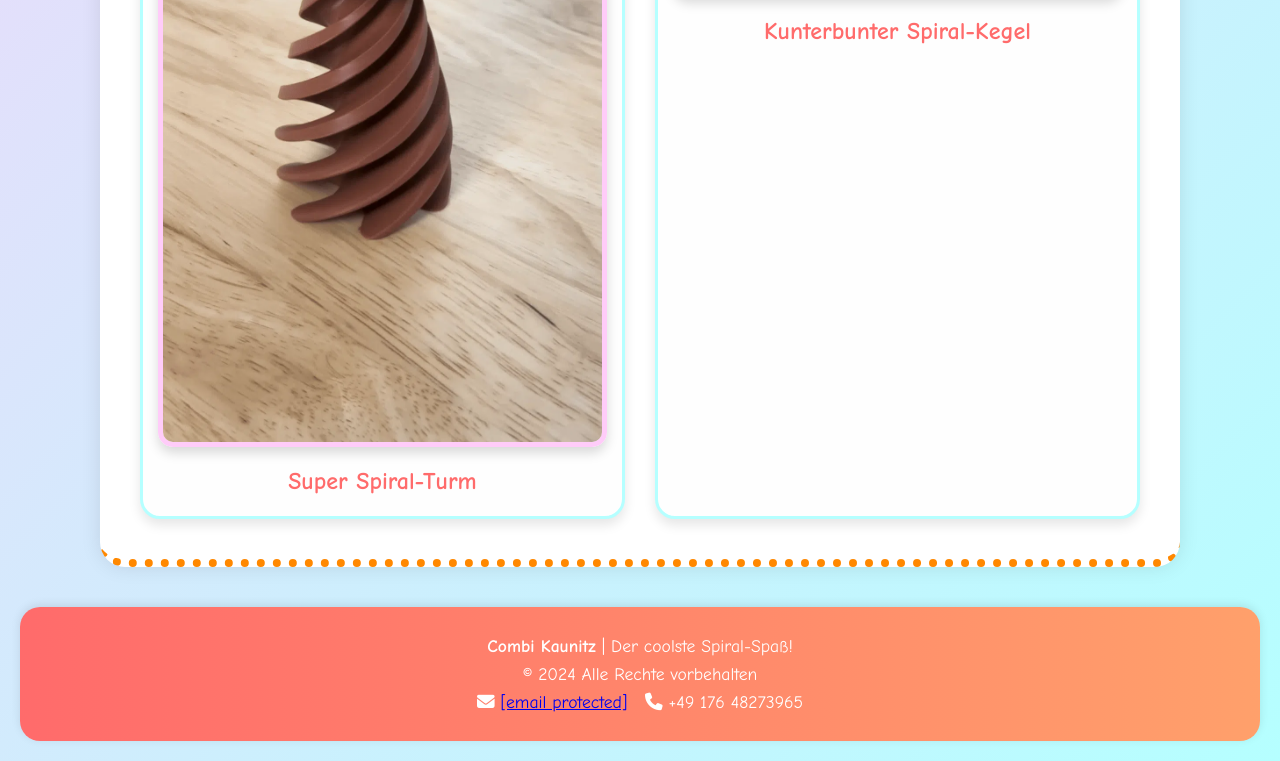
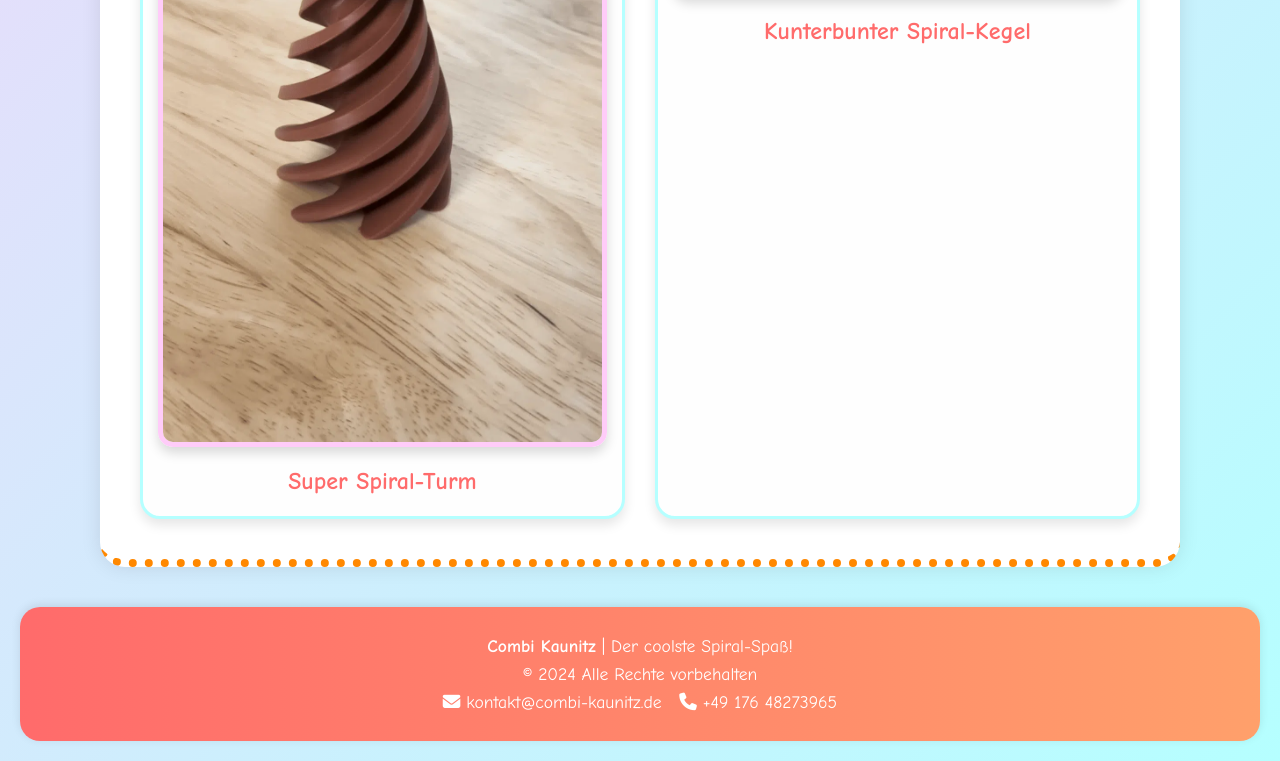
Before and after one commit to VadimusYT/spirareli, a plain HTML site: page index.html in a window 1280 px wide. Shown: the part 1261-2022 px from the top of the page. Drawn offline with nearby package versions, Linux system fonts and the light colour scheme; no server answers.

Commit message:
Update index.html

```diff
--- a/index.html
+++ b/index.html
@@ -53,7 +53,7 @@
   <footer>
     <p><strong>Combi Kaunitz</strong> | Der coolste Spiral-Spaß!</p>
     <p>&copy; 2024 Alle Rechte vorbehalten</p>
-    <p><i class="fas fa-envelope"></i> <a href="/cdn-cgi/l/email-protection" class="__cf_email__" data-cfemail="147f7b7a60757f6054777b79767d397f75617a7d606e3a7071">[email&#160;protected]</a> &nbsp; <i class="fas fa-phone"></i> +49 176 48273965</p>
+    <p><i class="fas fa-envelope"></i> kontakt@combi-kaunitz.de &nbsp; <i class="fas fa-phone"></i> +49 176 48273965</p>
   </footer>
   <script data-cfasync="false" src="/cdn-cgi/scripts/5c5dd728/cloudflare-static/email-decode.min.js"></script><script type="module" src="main.js"></script>
 </body>
```
